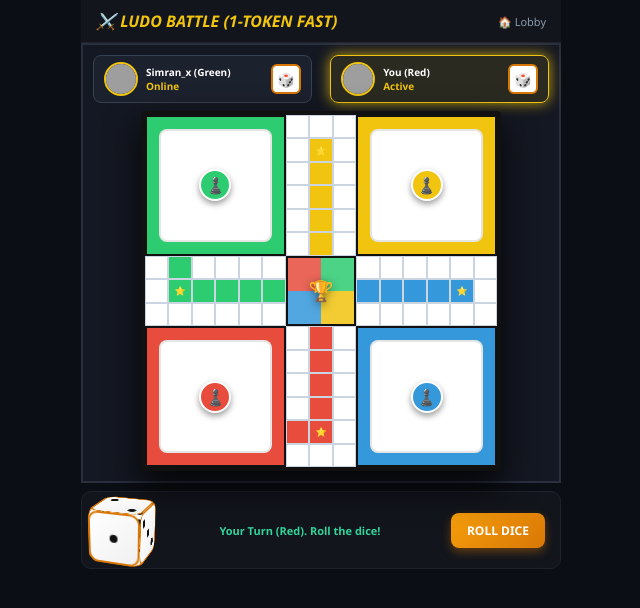
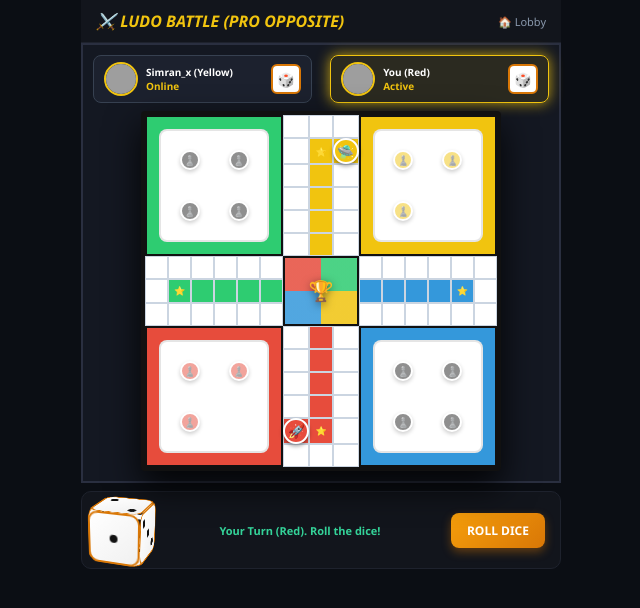
Before and after one commit to harshit-ydv001/fm4bat, a FastAPI app: template templates/ludo.html in a window 1280 px wide. Shown: the top 608 px of the page, without its empty margins (319-959 px from the left). Run offline with FastAPI, Linux system fonts and the light colour scheme; the template is opened without the code that fills it, so the values that code supplies are empty; grey boxes are pictures that could not be loaded.

Commit message:
update ludo to pre-opened tokens and opposite red vs yellow player setup

```diff
--- a/templates/ludo.html
+++ b/templates/ludo.html
@@ -3,7 +3,7 @@
 <head>
     <meta charset="UTF-8">
     <meta name="viewport" content="width=device-width, initial-scale=1.0">
-    <title>Ludo Battle - 1 Token Fast Edition</title>
+    <title>Ludo Battle - Pro Fast Edition</title>
     <style>
         * { box-sizing: border-box; margin: 0; padding: 0; font-family: 'Segoe UI', Tahoma, Geneva, Verdana, sans-serif; }
         body {
@@ -51,18 +51,23 @@
 
         .inner-box {
             width: 100%; height: 100%; background: #fff; border-radius: 8px; border: 2px solid rgba(0,0,0,0.1);
-            display: flex; align-items: center; justify-content: center;
+            display: grid; grid-template-columns: repeat(2, 1fr); grid-template-rows: repeat(2, 1fr);
+            padding: 6px; gap: 4px; align-items: center; justify-items: center;
         }
 
         .token {
-            width: 32px; height: 32px; background: #222; border-radius: 50%;
-            display: flex; justify-content: center; align-items: center; font-size: 16px;
+            width: 20px; height: 20px; background: #222; border-radius: 50%;
+            display: flex; justify-content: center; align-items: center; font-size: 10px;
             border: 2px solid #fff; cursor: not-allowed; z-index: 10;
-            box-shadow: 0 3px 6px rgba(0,0,0,0.4);
+            box-shadow: 0 2px 4px rgba(0,0,0,0.4); opacity: 0.5;
+        }
+
+        .token.active-playing-token {
+            width: 26px; height: 26px; font-size: 14px; opacity: 1; z-index: 20;
         }
 
         .token.red-token { background: #e74c3c; }
-        .token.green-token { background: #2ecc71; }
+        .token.yellow-token { background: #f1c40f; }
 
         .token.movable {
             cursor: pointer; box-shadow: 0 0 14px 4px #00ffcc; transform: scale(1.25); border-color: #00ffcc; animation: pulse 1s infinite;
@@ -93,7 +98,7 @@
         .cell.blue-home-col { background: #3498db; }
 
         .cell.red-start-cell { background: #e74c3c; color: #fff; }
-        .cell.green-start-cell { background: #2ecc71; color: #fff; }
+        .cell.yellow-start-cell { background: #f1c40f; color: #111; }
 
         .control-panel {
             width: 100%; max-width: 480px; background: #12151c; padding: 12px 15px; margin-top: 8px; border-radius: 10px; display: flex; justify-content: space-between; align-items: center; border: 1px solid #1e222d;
@@ -147,7 +152,7 @@
 <body>
 
     <div class="navbar">
-        <a href="/games/ludo" class="brand-logo">⚔️ LUDO BATTLE (1-TOKEN FAST)</a>
+        <a href="/games/ludo" class="brand-logo">⚔️ LUDO BATTLE (PRO OPPOSITE)</a>
         <a href="/dashboard" style="color: #8a99ad; text-decoration: none; font-size: 11px;">🏠 Lobby</a>
     </div>
 
@@ -156,7 +161,7 @@
             <div class="player-card" id="opp-card">
                 <img src="https://images.unsplash.com/photo-1494790108377-be9c29b29330?w=100" class="player-avatar" alt="Opponent">
                 <div class="player-info">
-                    <span class="player-name" id="opp-name">Rahul_99</span>
+                    <span class="player-name" id="opp-name">Rahul_99 (Yellow)</span>
                     <span class="player-coins">Online</span>
                 </div>
                 <div class="mini-dice" id="opp-mini-dice">🎲</div>
@@ -174,24 +179,30 @@
 
         <div class="board" id="ludo-board">
             <div class="base-green" id="green-base-area">
-                <div class="inner-box" id="green-inner-box">
-                    <div class="token green-token" id="green-token">♟️</div>
+                <div class="inner-box">
+                    <div class="token">♟️</div><div class="token">♟️</div><div class="token">♟️</div><div class="token">♟️</div>
                 </div>
             </div>
             <div class="base-yellow" id="yellow-base-area">
-                <div class="inner-box">
-                    <div class="token" style="background:#f1c40f;">♟️</div>
+                <div class="inner-box" id="yellow-inner-box">
+                    <div class="token yellow-token">♟️</div>
+                    <div class="token yellow-token">♟️</div>
+                    <div class="token yellow-token">♟️</div>
+                    <div class="token yellow-token active-playing-token" id="yellow-token">♟️</div>
                 </div>
             </div>
             <div class="center-home"><div class="trophy-icon">🏆</div></div>
             <div class="base-blue" id="blue-base-area">
                 <div class="inner-box">
-                    <div class="token" style="background:#3498db;">♟️</div>
+                    <div class="token">♟️</div><div class="token">♟️</div><div class="token">♟️</div><div class="token">♟️</div>
                 </div>
             </div>
             <div class="base-red" id="red-base-area">
                 <div class="inner-box" id="red-inner-box">
-                    <div class="token red-token" id="red-token">♟️</div>
+                    <div class="token red-token">♟️</div>
+                    <div class="token red-token">♟️</div>
+                    <div class="token red-token">♟️</div>
+                    <div class="token red-token active-playing-token" id="red-token">♟️</div>
                 </div>
             </div>
         </div>
@@ -246,7 +257,7 @@
 
         const botsList = ["Rahul_99", "Priya_King", "Aman_Pro", "Simran_x"];
         let chosenBotName = botsList[Math.floor(Math.random() * botsList.length)];
-        document.getElementById("opp-name").innerText = chosenBotName + " (Green)";
+        document.getElementById("opp-name").innerText = chosenBotName + " (Yellow)";
 
         const ludoBoard = document.getElementById('ludo-board');
         const safeCoords = [[8,2], [2,8], [8,14], [14,8]];
@@ -260,7 +271,7 @@
 
                     if(safeCoords.some(coord => coord[0] === r && coord[1] === c)) cell.classList.add('safe-star');
                     if(r === 14 && c === 7) cell.classList.add('red-start-cell');
-                    if(r === 7 && c === 2) cell.classList.add('green-start-cell');
+                    if(r === 2 && c === 9) cell.classList.add('yellow-start-cell');
 
                     if(r >= 10 && c === 8 && r <= 14) cell.classList.add('red-home-col');
                     if(r === 8 && c >= 2 && c <= 6) cell.classList.add('green-home-col');
@@ -273,6 +284,7 @@
             }
         }
 
+        // Red Path (Starts at [14,7])
         const redPathCoords = [
             [14,7], [13,7], [12,7], [11,7], [10,7], [9,6], [9,5], [9,4], [9,3], [9,2], [9,1], [8,1],
             [7,1], [7,2], [7,3], [7,4], [7,5], [7,6], [6,7], [5,7], [4,7], [3,7], [2,7], [1,7], [1,8],
@@ -281,17 +293,33 @@
             [14,8], [13,8], [12,8], [11,8], [10,8], [9,8]
         ];
 
-        const greenPathCoords = [
-            [7,2], [7,3], [7,4], [7,5], [7,6], [6,7], [5,7], [4,7], [3,7], [2,7], [1,7], [1,8],
-            [1,9], [2,9], [3,9], [4,9], [5,9], [6,9], [7,10], [7,11], [7,12], [7,13], [7,14], [7,15], [8,15],
+        // Yellow Path (Starts opposite at [2,9])
+        const yellowPathCoords = [
+            [2,9], [3,9], [4,9], [5,9], [6,9], [7,10], [7,11], [7,12], [7,13], [7,14], [7,15], [8,15],
             [9,15], [9,14], [9,13], [9,12], [9,11], [9,10], [10,9], [11,9], [12,9], [13,9], [14,9], [15,9], [15,8],
-            [15,7], [14,7], [13,7], [12,7], [11,7], [10,7], [9,6], [9,5], [9,4], [9,3], [9,2], [9,1], [8,1],
-            [7,1], [8,1], [8,2], [8,3], [8,4], [8,5], [8,6]
+            [14,7], [13,7], [12,7], [11,7], [10,7], [9,6], [9,5], [9,4], [9,3], [9,2], [9,1], [8,1], [7,1],
+            [7,2], [7,3], [7,4], [7,5], [7,6], [6,7], [5,7], [4,7], [3,7], [2,7], [1,7], [1,8], [1,9],
+            [2,8], [3,8], [4,8], [5,8], [6,8], [7,8]
         ];
 
-        // Single Token Object for each player
-        let redToken = { id: 'red-token', pos: -1, done: false };
-        let greenToken = { id: 'green-token', pos: -1, done: false };
+        // Tokens already pre-opened at start position (pos = 0)
+        let redToken = { id: 'red-token', pos: 0, done: false };
+        let yellowToken = { id: 'yellow-token', pos: 0, done: false };
+
+        // Place initial tokens on board at start positions
+        document.addEventListener("DOMContentLoaded", () => {
+            let redEl = document.getElementById('red-token');
+            ludoBoard.appendChild(redEl);
+            redEl.style.gridRow = redPathCoords[0][0];
+            redEl.style.gridColumn = redPathCoords[0][1];
+            redEl.innerText = "🚀";
+
+            let yellowEl = document.getElementById('yellow-token');
+            ludoBoard.appendChild(yellowEl);
+            yellowEl.style.gridRow = yellowPathCoords[0][0];
+            yellowEl.style.gridColumn = yellowPathCoords[0][1];
+            yellowEl.innerText = "🛸";
+        });
 
         let playerTurn = 'user';
         let activeDiceVal = 0;
@@ -346,18 +374,18 @@
         }
 
         function evaluateGameTurn(player) {
-            let token = (player === 'user') ? redToken : greenToken;
-            let canMove = !token.done && ((token.pos === -1 && activeDiceVal === 6) || (token.pos >= 0 && token.pos + activeDiceVal <= 56));
+            let token = (player === 'user') ? redToken : yellowToken;
+            let canMove = !token.done && (token.pos + activeDiceVal <= 56);
 
             if (!canMove) {
-                document.getElementById("game-status").innerText = `${player === 'user' ? 'You' : chosenBotName} rolled ${activeDiceVal}. No moves!`;
+                document.getElementById("game-status").innerText = `${player === 'user' ? 'You' : chosenBotName} rolled ${activeDiceVal}. Exceeds home!`;
                 setTimeout(() => switchPlayerTurn(player, false), 1500);
             } else if (player === 'bot') {
                 moveTokenSteps(token.id, activeDiceVal, 'bot');
             } else {
                 document.getElementById("game-status").innerText = `Rolled ${activeDiceVal}. Click your token!`;
                 isWaitingForTokenClick = true;
-                document.getElementById(token.id).classList.add('movable');
+                document.getElementById('red-token').classList.add('movable');
             }
         }
 
@@ -371,21 +399,9 @@
         });
 
         function moveTokenSteps(tokenId, stepsLeft, player) {
-            let token = (player === 'user') ? redToken : greenToken;
-            let pathList = (player === 'user') ? redPathCoords : greenPathCoords;
+            let token = (player === 'user') ? redToken : yellowToken;
+            let pathList = (player === 'user') ? redPathCoords : yellowPathCoords;
             let el = document.getElementById(tokenId);
-
-            if (token.pos === -1) {
-                token.pos = 0;
-                ludoBoard.appendChild(el);
-                el.innerText = player === 'user' ? "🚀" : "🛸";
-                playStepSound();
-                el.style.gridRow = pathList[token.pos][0];
-                el.style.gridColumn = pathList[token.pos][1];
-                checkForCaptures(token, player);
-                checkTurnCompletion(token, player);
-                return;
-            }
 
             let stepTimer = setInterval(() => {
                 if (stepsLeft > 0 && token.pos < 56) {
@@ -403,28 +419,25 @@
         }
 
         function checkForCaptures(activeToken, player) {
-            if (activeToken.pos === -1 || activeToken.pos >= 50 || activeToken.done) return;
+            if (activeToken.pos >= 50 || activeToken.done) return;
 
-            let currentPath = (player === 'user') ? redPathCoords : greenPathCoords;
+            let currentPath = (player === 'user') ? redPathCoords : yellowPathCoords;
             let currentCoords = currentPath[activeToken.pos];
 
             let isSafe = safeCoords.some(s => s[0] === currentCoords[0] && s[1] === currentCoords[1]);
             if (isSafe) return;
 
-            let oppToken = (player === 'user') ? greenToken : redToken;
-            let oppPath = (player === 'user') ? greenPathCoords : redPathCoords;
+            let oppToken = (player === 'user') ? yellowToken : redToken;
+            let oppPath = (player === 'user') ? yellowPathCoords : redPathCoords;
 
-            if (oppToken.pos >= 0 && oppToken.pos < 50 && !oppToken.done) {
+            if (oppToken.pos < 50 && !oppToken.done) {
                 let oppCoords = oppPath[oppToken.pos];
                 if (oppCoords[0] === currentCoords[0] && oppCoords[1] === currentCoords[1]) {
-                    oppToken.pos = -1;
+                    // Capture opponent! Send back to start position (pos 0)
+                    oppToken.pos = 0;
                     let oppEl = document.getElementById(oppToken.id);
-                    oppEl.innerText = "♟️";
-                    if (player === 'user') {
-                        document.getElementById("green-inner-box").appendChild(oppEl);
-                    } else {
-                        document.getElementById("red-inner-box").appendChild(oppEl);
-                    }
+                    oppEl.style.gridRow = oppPath[0][0];
+                    oppEl.style.gridColumn = oppPath[0][1];
                     document.getElementById("game-status").innerText = "Captured opponent! Extra turn!";
                 }
             }
```
